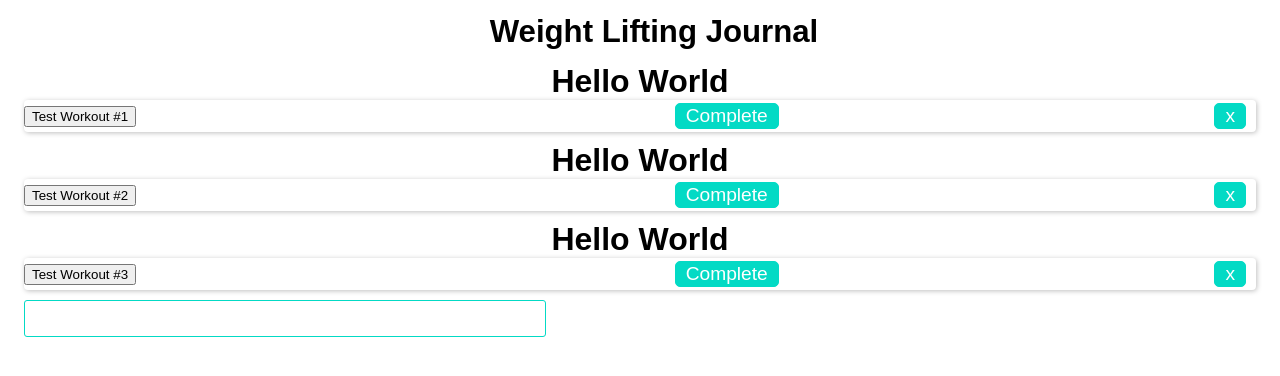
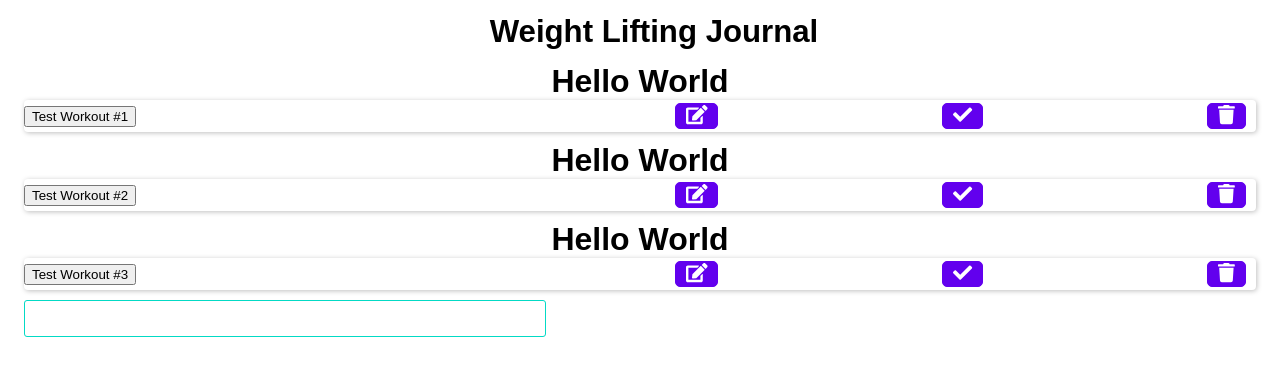
Before and after one commit to Build-Week-WeightLifting-Journal/Frontend, a React (Create React App) app in the folder weightlifting-journal/: page /exercise-list in a window 1280 px wide. Shown: the top 376 px of the page. Built offline with nearby package versions, Linux system fonts and the light colour scheme.

Commit message:
added some icons and created editWorkout function, but isn't functional

```diff
--- a/weightlifting-journal/src/App.js
+++ b/weightlifting-journal/src/App.js
@@ -8,6 +8,9 @@ import Signup from "./components/Signup";
 import "./App.css"
 import WorkoutList from "./components/dashboard/workout-list/WorkoutList";
 import ExerciseList from "./components/dashboard/workout-list/exercise-list/ExerciseList";
+import { library } from '@fortawesome/fontawesome-svg-core';
+import { faTrash, faCheck, faEdit } from '@fortawesome/free-solid-svg-icons';
+library.add(faTrash, faCheck, faEdit);
 
 function App() {
   return (
--- a/weightlifting-journal/src/components/dashboard/workout-list/WorkoutList.js
+++ b/weightlifting-journal/src/components/dashboard/workout-list/WorkoutList.js
@@ -3,8 +3,10 @@ import history from "./history.js";
 import { Router, Route } from "react-router-dom";
 import { WorkoutInfoDiv, WorkoutListDiv, WorkoutDiv, ButtonDiv, ListButton, InputDiv} from "./WorkoutStyles";
 import ExerciseList from "./exercise-list/ExerciseList";
+import { FontAwesomeIcon } from '@fortawesome/react-fontawesome';
 
-const Workout = ({workout, index, completeWorkout, removeWorkout }) => {
+
+const Workout = ({workout, index, completeWorkout, removeWorkout, editWorkout }) => {
 
   return(
     <>
@@ -15,8 +17,15 @@ const Workout = ({workout, index, completeWorkout, removeWorkout }) => {
       <WorkoutInfoDiv style={{textDecoration: workout.isCompleted ? 'line-through' : ''}}>
         <button onClick={() => history.push('/exercise-list')} >{workout.text}</button>
         <ButtonDiv>
-          <ListButton onClick={() => completeWorkout(index)}>Complete</ListButton>
-          <ListButton onClick={() => removeWorkout(index)}>x</ListButton>
+          <ListButton onClick={() => editWorkout(index)} icon="edit">
+            <FontAwesomeIcon icon="edit"/>
+          </ListButton>
+          <ListButton onClick={() => completeWorkout(index)} icon="trash">
+            <FontAwesomeIcon icon="check"/>
+          </ListButton>
+          <ListButton onClick={() => removeWorkout(index)}>
+            <FontAwesomeIcon icon="trash"/>
+          </ListButton>
         </ButtonDiv>
       </WorkoutInfoDiv>
 
@@ -79,12 +88,26 @@ const WorkoutList = () => {
       setWorkouts(newWorkouts);
     };
 
+    const editWorkout = (text, key) => {
+      const newWorkouts = [...workouts];
+      newWorkouts.map(item=>{
+        if(item.key===key){
+          console.log(item.key +""+key)
+          item.text= text;
+        }
+      })
+      this.setState({
+        newWorkouts: newWorkouts
+      })
+      setWorkouts(newWorkouts);
+    };
+
 
     return(
       <WorkoutListDiv>
         <WorkoutDiv>
             {workouts.map((workout, index) => (
-              <Workout key={index} index={index} workout={workout} completeWorkout={completeWorkout} removeWorkout={removeWorkout}/>
+              <Workout key={index} index={index} workout={workout} completeWorkout={completeWorkout} removeWorkout={removeWorkout} editWorkout={editWorkout}/>
             ))}
             <WorkoutForm addWorkout={addWorkout} />
         </WorkoutDiv>
--- a/weightlifting-journal/src/components/dashboard/workout-list/WorkoutStyles.js
+++ b/weightlifting-journal/src/components/dashboard/workout-list/WorkoutStyles.js
@@ -40,17 +40,15 @@ export const ButtonDiv = styled.div`
 `;
 
 export const InputDiv = styled.input`
-    color: #03DAC5;
     width: 100%;
 `;
 
 export const ListButton = styled.button`
     padding: 1px 10px;
     margin: 0 10px;
-    background-color: #03DAC5;
+    background-color: #6200EE;
     color: white;
-    border: 1px solid #03DAC5;
-    background-color: 250ms;
+    border: 1px solid #6200EE;
     border-radius: 5px;
     font-size: 1.2rem;
 `;
```
